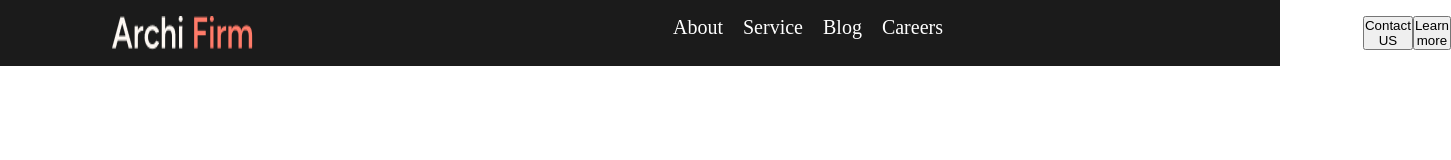
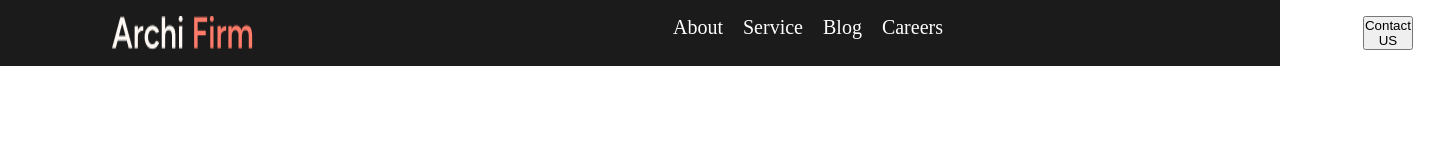
Before and after one commit to gabrieljcoutinho/Projeto-Archi-Firm, a React (Create React App) app: page / in a window 1280 px wide. Shown: the top 160 px of the page, 1451 px wide, since content can reach past the window. Built offline with nearby package versions, Linux system fonts and the light colour scheme.

Commit message:
erro btns

```diff
--- a/src/components/Header.jsx
+++ b/src/components/Header.jsx
@@ -16,8 +16,7 @@ const Header = () => {
            </ul>
 
     <div className="movimentacaobtn">
-    <button>Contact US</button>
-    <button>Learn more</button>
+    <button className=''>Contact US</button>
     </div>
 
     </div>
```
